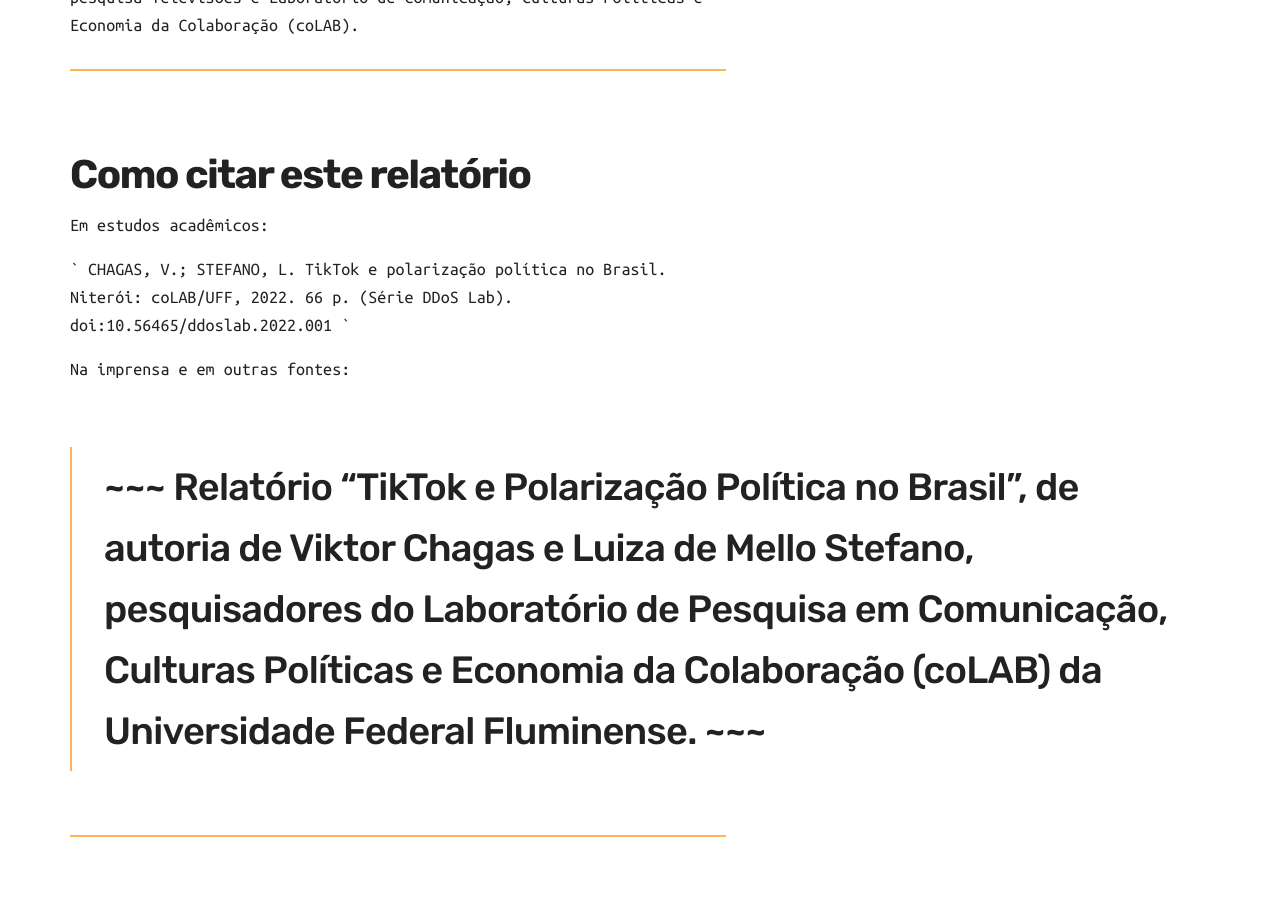
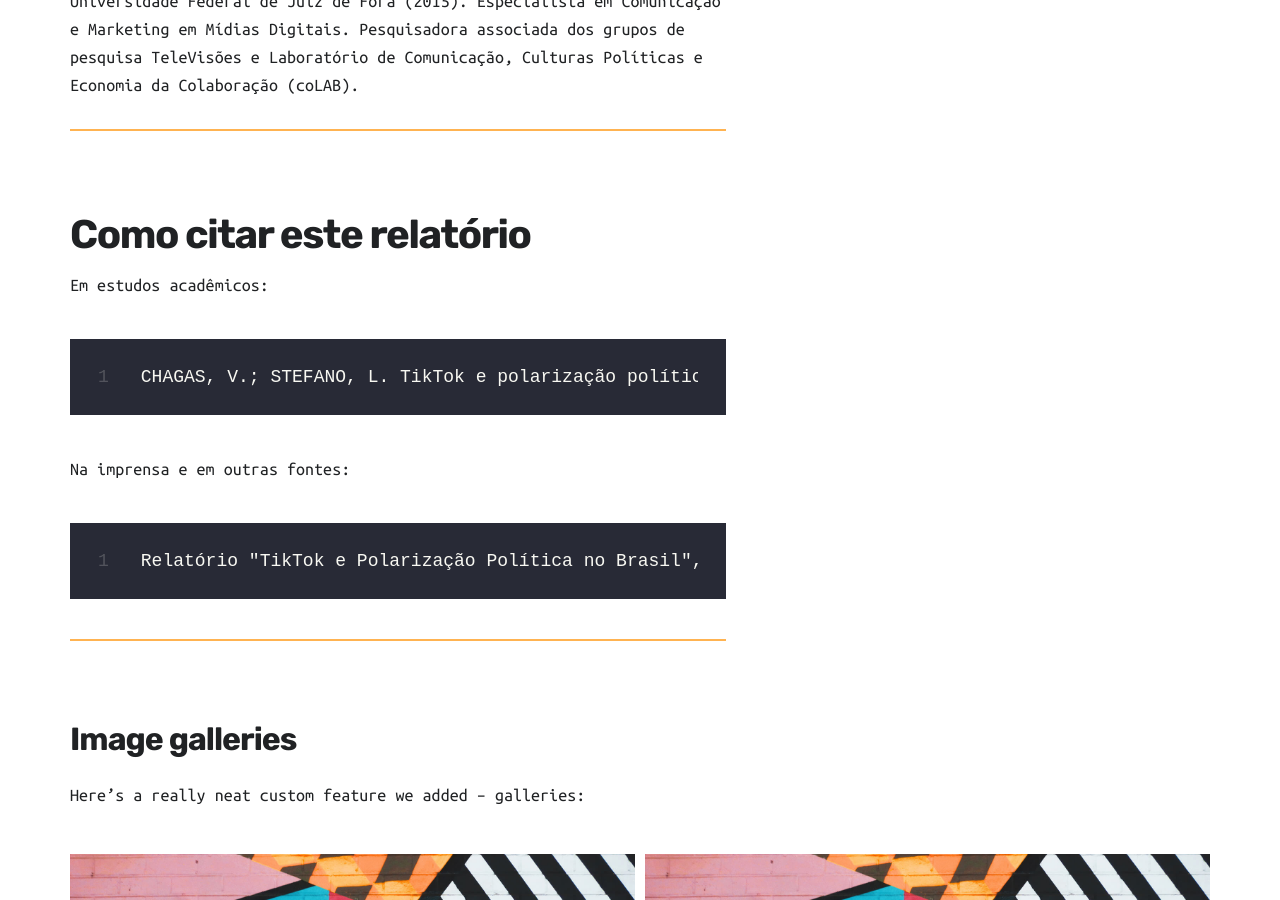
Before and after one commit to coLAB-UFF/ddoslab, a Jekyll site: the page built from _projects/2022-07-01-demo-project.md, in a window 1280 px wide and 900 px high, scrolled down 4982 px. Built offline with Jekyll 4.4.1, drawn with Linux system fonts in a browser that asks for light colours; nearby versions of some CDN libraries; part of the change alters nothing that is shown.

````diff
--- a/_projects/2022-07-01-demo-project.md
+++ b/_projects/2022-07-01-demo-project.md
@@ -13,9 +13,9 @@ gallery_images:
   - data_tiktok_report5.jpg
 ---
 
-[![DOI:10.56465/ddoslab.2022.001](http://img.shields.io/badge/DOI-10.56465/ddoslab.2022.001-FFB351.svg#class1)](https://dx.doi.org/10.56465/ddoslab.2022.001)
+[![DOI:10.56465/ddoslab.2022.001](http://img.shields.io/badge/DOI-10.56465/ddoslab.2022.001-FFB351.svg)](https://dx.doi.org/10.56465/ddoslab.2022.001)
 
-![](/images/data_tiktok_report.jpg#class2)
+![](/images/data_tiktok_report.jpg)
 
 Como políticos de direita e de esquerda utilizam o TikTok no Brasil? Quais são as suas principais estratégias de comunicação política e em que resultados isso se reverte em termos de engajamento? Direita e esquerda assumem comportamentos distintos na plataforma? Os conteúdos publicados por políticos no TikTok são mesmo apolíticos? Essas são algumas das questões que este relatório procura responder.
 
@@ -50,7 +50,9 @@ Ooo
 ### Créditos
 
 Autores: **Viktor Chagas**<a href="https://orcid.org/0000-0002-1806-6062"><img alt="ORCID logo" style="width: 16px; height: 16px; max-width: none; display: inline; margin: 5px 0;" src="https://info.orcid.org/wp-content/uploads/2019/11/orcid_16x16.png" width="16" height="16" />&nbsp;</a> e **Luiza de Mello Stefano**<a href="https://orcid.org/0000-0002-3250-8437"><img alt="ORCID logo" style="width: 16px; height: 16px; max-width: none; display: inline; margin: 5px 0;" src="https://info.orcid.org/wp-content/uploads/2019/11/orcid_16x16.png" width="16" height="16" />&nbsp;</a>
+
 Ilustrações: **Daniel Rios**
+
 Diagramação: **Daniel Rios**
 
 **Viktor Chagas** é professor associado do Departamento de Estudos Culturais e Mídia e pesquisador do Programa de Pós-Graduação em Comunicação da Universidade Federal Fluminense (PPGCOM-UFF). É bolsista de produtividade em pesquisa (PQ-2) do Conselho Nacional de Desenvolvimento Científico e Tecnológico (CNPq) e bolsista Jovem Cientista do Nosso Estado da Fundação Carlos Chagas Filho de Amparo à Pesquisa do Estado do Rio de Janeiro (Faperj). É membro associado do Instituto Nacional de Ciência e Tecnologia em Democracia Digital (INCT.DD). Foi bolsista CNPq de Pós-Doutorado Junior em Comunicação e Cultura pela UFBA. Doutor em História, Política e Bens Culturais pelo Centro de Pesquisa e Documentação de História Contemporânea do Brasil da Fundação Getúlio Vargas (Cpdoc-FGV).
@@ -63,13 +65,15 @@ Diagramação: **Daniel Rios**
 
 Em estudos acadêmicos:
 
-`
+```
 CHAGAS, V.; STEFANO, L. TikTok e polarização política no Brasil. Niterói: coLAB/UFF, 2022. 66 p. (Série DDoS Lab). doi:10.56465/ddoslab.2022.001
-`
+```
 
 Na imprensa e em outras fontes:
 
-> ~~~ Relatório "TikTok e Polarização Política no Brasil", de autoria de Viktor Chagas e Luiza de Mello Stefano, pesquisadores do Laboratório de Pesquisa em Comunicação, Culturas Políticas e Economia da Colaboração (coLAB) da Universidade Federal Fluminense. ~~~
+```
+Relatório "TikTok e Polarização Política no Brasil", de autoria de Viktor Chagas e Luiza de Mello Stefano, pesquisadores do Laboratório de Pesquisa em Comunicação, Culturas Políticas e Economia da Colaboração (coLAB) da Universidade Federal Fluminense.
+```
 
 ---
 
````
